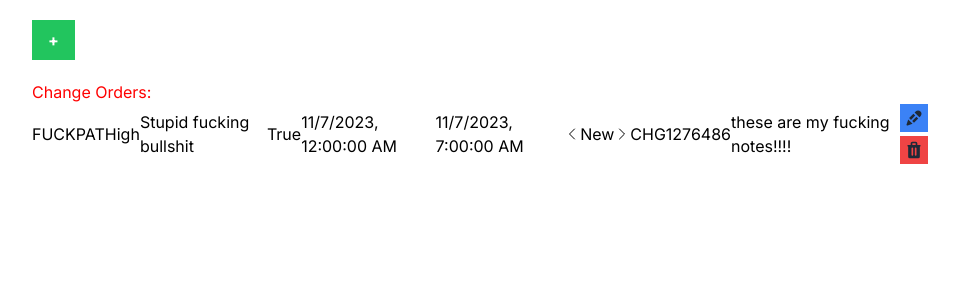
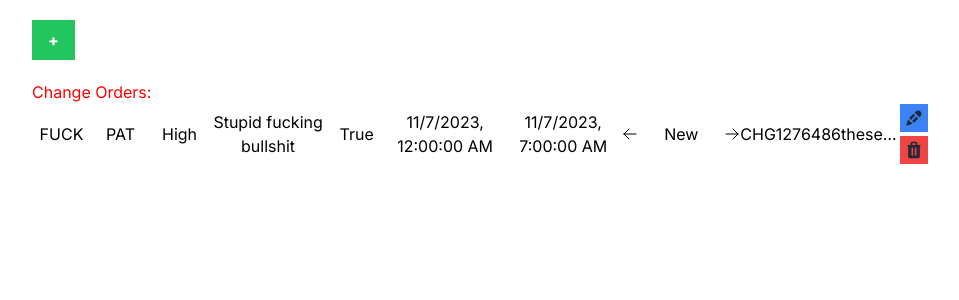
Before and after one commit to aminoo10/co-tracker-app, a Next.js app: page / in a window 1280 px wide. Shown: the top 300 px of the page, without its empty margins (160-1119 px from the left). Built offline with nearby package versions, Linux system fonts and the light colour scheme.

Commit message:
added basis for flex items, might need to adjust later

```diff
--- a/app/components/ChangeOrderList.tsx
+++ b/app/components/ChangeOrderList.tsx
@@ -1,7 +1,7 @@
 import {ChangeOrder} from '../ChangeOrder';
 import ChangeOrderDeleteModal from "./ChangeOrderDeleteModal"
 import ChangeOrderEditModal from "./ChangeOrderEditModal"
-import React, {useState, useEffect} from 'react'
+import React, {useState} from 'react'
 
  interface COListProps {
   COList: ChangeOrder[];
@@ -11,7 +11,8 @@ import React, {useState, useEffect} from 'react'
   changeStatus: (CHG: string, direction: string) => void;
  }
 
- const changeOrderStyle = `changeOrder flex flex-row items-center justify-evenly mb-5`;
+ const changeOrderStyle = `changeOrder flex items-center justify-center text-center mb-5`;
+ const flexBasis = `basis-1/12`;
 
 export default function ChangeOrderList({COList, onDelete, getCHGObject, onEdit, changeStatus}: COListProps) {
 
@@ -19,7 +20,6 @@ export default function ChangeOrderList({COList, onDelete, getCHGObject, onEdit,
   const [editModalState, setEditModalState] = useState(false);
   const [selectedChg, setSelectedChg] = useState<string>('');
   const [chgToEdit, setChgToEdit] = useState<ChangeOrder | undefined>();
-  // const [animationClass, setAnimationClass] = useState('');
 
   const openDeleteModal = (e: React.MouseEvent<HTMLButtonElement,  MouseEvent>) => {
     //uhh maybe figure out better way to do this, but it works!
@@ -47,30 +47,13 @@ export default function ChangeOrderList({COList, onDelete, getCHGObject, onEdit,
 
   const handlePrevStatus = (e: React.MouseEvent<HTMLButtonElement,  MouseEvent>) => {
     const chg = e.currentTarget.parentElement?.nextElementSibling?.innerHTML || '';
-    // triggerStatusChangeAnimation('prev');
-    // setTimeout(() => changeStatus(chg, 'prev'), 300); // Delay status change to sync with animation
     changeStatus(chg, 'prev');
   }
 
   const handleNextStatus = (e: React.MouseEvent<HTMLButtonElement,  MouseEvent>) => {
     const chg = e.currentTarget.parentElement?.nextElementSibling?.innerHTML || '';
-    // triggerStatusChangeAnimation('next');
-    // setTimeout(() => changeStatus(chg, 'next'), 300); // Delay status change to sync with animation
     changeStatus(chg, 'next');
   }
-
-  // const triggerStatusChangeAnimation = (direction: string) => {
-  //   setAnimationClass(direction === 'next' ? 'animate-slide-left' : 'animate-slide-right');
-  //   setTimeout(() => setAnimationClass(''), 300);
-
-  // }
-
-  // useEffect(() => {
-  //   if (animationClass) {
-  //     const timer = setTimeout(() => setAnimationClass(''), 300);
-  //     return () => clearTimeout(timer);
-  //   }
-  // }, [animationClass]);
 
 
   return (
@@ -81,34 +64,34 @@ export default function ChangeOrderList({COList, onDelete, getCHGObject, onEdit,
         {COList.map(changeOrder => {
 
           return (<div className={changeOrderStyle}>
-          <p>{changeOrder.malcode}</p>
-          <p>{changeOrder.environment}</p>
-          <p>{changeOrder.risk}</p>
-          <p>{changeOrder.description}</p>
-          <p>{(changeOrder.mesProvided) ? "True" : "False"}</p>
-          <p>{changeOrder.start.toLocaleString()}</p>
-          <p>{changeOrder.end.toLocaleString()}</p>
-          <div className='flex'>
+          <p className={flexBasis}>{changeOrder.malcode}</p>
+          <p className={flexBasis}>{changeOrder.environment}</p>
+          <p className={flexBasis}> {changeOrder.risk}</p>
+          <p className='basis-2/12'>{changeOrder.description}</p>
+          <p className={flexBasis}>{(changeOrder.mesProvided) ? "True" : "False"}</p>
+          <p className='basis-2/12'>{changeOrder.start.toLocaleString()}</p>
+          <p className='basis-2/12'>{changeOrder.end.toLocaleString()}</p>
 
-            <button onClick={handlePrevStatus} className='transition-transform transform hover:scale-110'>
-              <svg xmlns="http://www.w3.org/2000/svg" fill="none" viewBox="0 0 24 24" stroke-width="1.5" stroke="currentColor" className="w-4 h-4 hover:stroke-gray-500">
-                <path stroke-linecap="round" stroke-linejoin="round" d="M15.75 19.5 8.25 12l7.5-7.5" />
+          <div className={`flex justify-between basis-2/12`}>
+
+            <button onClick={handlePrevStatus}>
+              <svg xmlns="http://www.w3.org/2000/svg" fill="none" viewBox="0 0 24 24" stroke-width="1.5" stroke="currentColor" className="w-4 h-4 hover:stroke-gray-500 hover:scale-110">
+                <path stroke-linecap="round" stroke-linejoin="round" d="M10.5 19.5 3 12m0 0 7.5-7.5M3 12h18" />
               </svg>
             </button>
 
-            {/* <div className={`w-full h-full flex items-center ${animationClass}`}> */}
               {changeOrder.status}
-            {/* </div> */}
 
-            <button onClick={handleNextStatus} className='transition-transform transform hover:scale-110'>
-              <svg xmlns="http://www.w3.org/2000/svg" fill="none" viewBox="0 0 24 24" stroke-width="1.5" stroke="currentColor" className="w-4 h-4 hover:stroke-gray-500">
-                <path stroke-linecap="round" stroke-linejoin="round" d="m8.25 4.5 7.5 7.5-7.5 7.5" />
+            <button onClick={handleNextStatus}>
+              <svg xmlns="http://www.w3.org/2000/svg" fill="none" viewBox="0 0 24 24" stroke-width="1.5" stroke="currentColor" className="w-4 h-4 hover:stroke-gray-500 hover:scale-110">
+                <path stroke-linecap="round" stroke-linejoin="round" d="M13.5 4.5 21 12m0 0-7.5 7.5M21 12H3" />
               </svg>
             </button>
 
           </div>
-          <p className='chg'>{changeOrder.chg}</p>
-          <p>{changeOrder.notes}</p>
+
+          <p className={flexBasis}>{changeOrder.chg}</p>
+          <p className={`truncate ${flexBasis}`}>{changeOrder.notes}</p>
           <div className='button-list flex flex-col'>
 
             <button
```
